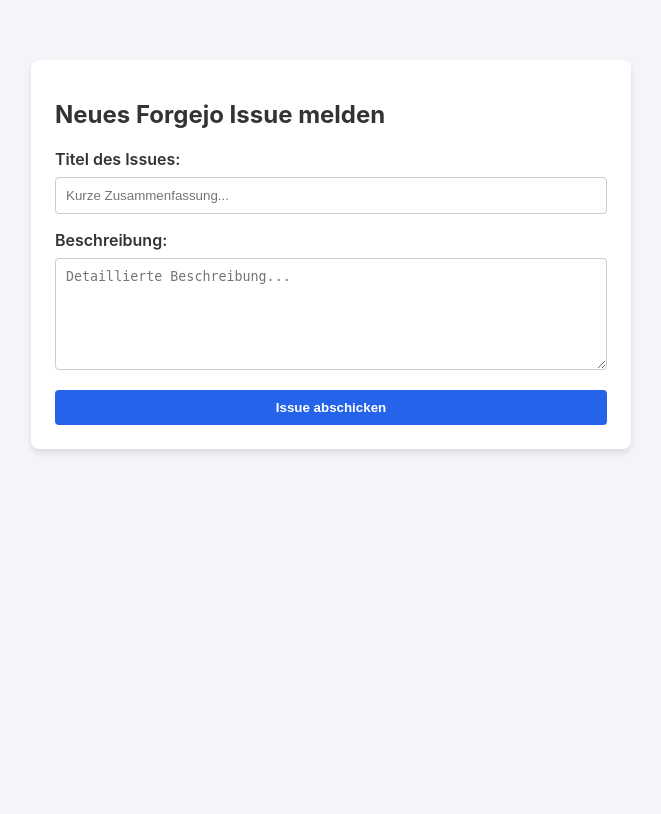
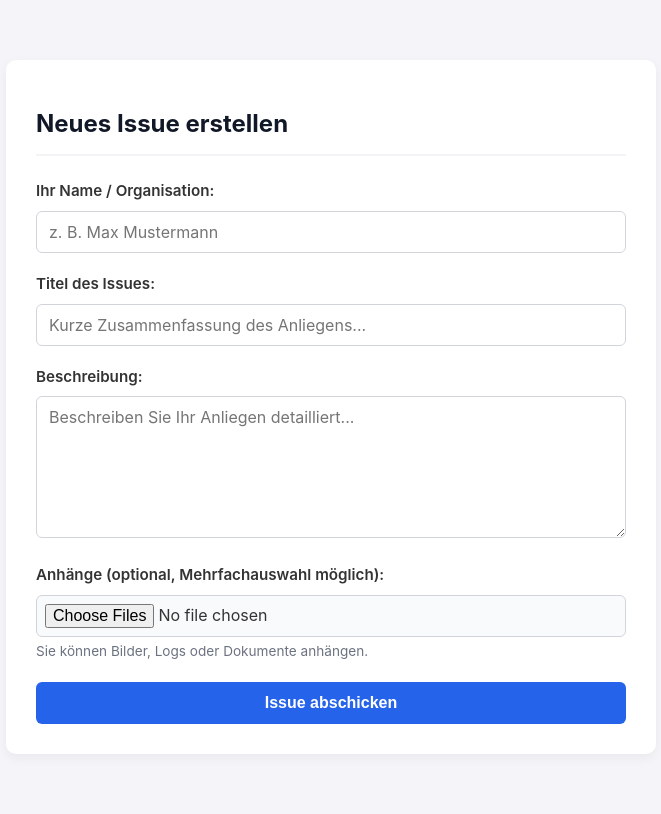
Before and after one commit to lichenscon/forgejo-issue-form, a Flask app: page / in a window 1280 px wide. Shown: the whole page, without its empty margins (309-970 px from the left). Before the commit the page ends 453 px from the top, so only its background shows below. Run offline with Flask 3, Linux system fonts and the light colour scheme.

Commit message:
Name & File Upload

```diff
--- a/app.py
+++ b/app.py
@@ -3,7 +3,6 @@
 from flask import Flask, render_template, request, jsonify
 import requests
 
-# Logging für Produktion konfigurieren
 logging.basicConfig(level=logging.INFO, format='%(asctime)s [%(levelname)s] %(message)s')
 logger = logging.getLogger(__name__)
 
@@ -12,9 +11,7 @@
 FORGEJO_URL = os.environ.get("FORGEJO_URL", "https://forgejo.example.com")
 FORGEJO_REPO = os.environ.get("FORGEJO_REPO", "user/repo")
 FORGEJO_TOKEN = os.environ.get("FORGEJO_TOKEN", "")
-SERVICE_API_KEY = os.environ.get("SERVICE_API_KEY", "")
 
-# Einfache Sicherheits-Header für alle Antworten hinzufügen
 @app.after_request
 def add_security_headers(response):
     response.headers['X-Content-Type-Options'] = 'nosniff'
@@ -28,53 +25,71 @@
 
 @app.route("/submit", methods=["POST"])
 def submit_issue():
-    auth_header = request.headers.get("X-API-Key")
+    # Formulardaten auslesen
+    name = request.form.get("name", "Anonym").strip()
+    title = request.form.get("title", "").strip()
+    body_text = request.form.get("body", "").strip()
 
-    # API-Key erzwingen, falls konfiguriert
-    if SERVICE_API_KEY and auth_header != SERVICE_API_KEY:
-        logger.warning(f"Unautorisierter Zugriffseintrag von IP: {request.remote_addr}")
-        return jsonify({"error": "Unauthorized: Ungültiger oder fehlender API-Key"}), 401
+    if not title:
+        return jsonify({"error": "Titel ist ein Pflichtfeld"}), 400
 
-    if request.is_json:
-        data = request.get_json()
-        title = data.get("title")
-        body = data.get("body", "")
-    else:
-        title = request.form.get("title")
-        body = request.form.get("body", "")
+    # Saubere HTML-Formatierung für das Issue (Markdown/HTML-Mix, den Forgejo rendert)
+    formatted_body = f"""### Neue Einreichung über das Webformular
 
-    if not title or not title.strip():
-        return jsonify({"error": "Titel ist ein Pflichtfeld"}), 400
+**Eingereicht von:** {name if name else "Anonym"}
+
+---
+
+#### Beschreibung:
+{body_text if body_text else "*Keine Beschreibung angegeben.*"}
+
+---
+*Automatisch generiert über das Kontakt- und Supportformular.*
+"""
 
     api_url = f"{FORGEJO_URL.rstrip('/')}/api/v1/repos/{FORGEJO_REPO}/issues"
     headers = {
-        "Authorization": f"token {FORGEJO_TOKEN}",
-        "Content-Type": "application/json"
-    }
-    payload = {
-        "title": title.strip(),
-        "body": body.strip() if body else ""
+        "Authorization": f"token {FORGEJO_TOKEN}"
     }
 
+    # Payload für das Issue (JSON-Daten für den Post-Request)
+    data = {
+        "title": title,
+        "body": formatted_body
+    }
+
+    files = []
     try:
-        response = requests.post(api_url, json=payload, headers=headers, timeout=10)
+        # Anhänge einsammeln und für den Multipart-Upload vorbereiten
+        uploaded_files = request.files.getlist("attachments")
+        for file in uploaded_files:
+            if file and file.filename:
+                # Flask liebt Dateiobjekte im Format ('files', (filename, stream, content_type))
+                files.append(('files', (file.filename, file.read(), file.content_type)))
+
+        # Wenn Anhänge vorhanden sind, nutzt Gitea/Forgejo multipart/form-data statt application/json
+        if files:
+            # Bei Multipart-Uploads müssen die JSON-Felder als einfache Form-Felder übergeben werden
+            response = requests.post(api_url, data=data, files=files, headers=headers, timeout=15)
+        else:
+            headers["Content-Type"] = "application/json"
+            response = requests.post(api_url, json=data, headers=headers, timeout=10)
 
         if response.status_code == 201:
-            logger.info(f"Issue erfolgreich erstellt in {FORGEJO_REPO}")
+            logger.info(f"Issue erfolgreich in {FORGEJO_REPO} erstellt (mit {len(files)} Anhang/Anhängen).")
             if request.is_json or request.headers.get("X-Requested-With") == "XMLHttpRequest":
-                return jsonify({"success": True, "message": "Issue erfolgreich erstellt!"}), 201
+                return jsonify({"success": True, "message": "Issue und Anhänge erfolgreich erstellt!"}), 201
             return render_template("index.html", success=True)
         else:
             logger.error(f"Forgejo-Fehler ({response.status_code}): {response.text}")
             return jsonify({
                 "error": "Fehler beim Erstellen des Issues in Forgejo",
                 "details": response.text
-            }, response.status_code)
+            }), response.status_code
 
     except requests.exceptions.RequestException as e:
         logger.exception("Verbindungsfehler zur Forgejo-API")
         return jsonify({"error": f"Verbindungsfehler: {str(e)}"}), 500
 
 if __name__ == "__main__":
-    # Fallback, falls direkt ausgeführt (wird im Container durch Gunicorn überschrieben)
     app.run(host="0.0.0.0", port=5000)
--- a/templates/index.html
+++ b/templates/index.html
@@ -5,29 +5,126 @@
     <meta name="viewport" content="width=device-width, initial-scale=1.0">
     <title>Forgejo Issue Ersteller</title>
     <style>
-        body { font-family: -apple-system, BlinkMacSystemFont, "Segoe UI", Roboto, sans-serif; max-width: 600px; margin: 40px auto; padding: 20px; background: #f4f4f9; color: #333; }
-        form { background: white; padding: 24px; border-radius: 8px; box-shadow: 0 4px 6px rgba(0,0,0,0.1); }
-        h1 { font-size: 1.5rem; margin-bottom: 20px; }
-        label { display: block; margin-bottom: 8px; font-weight: 600; }
-        input, textarea { width: 100%; padding: 10px; margin-bottom: 16px; border: 1px solid #ccc; border-radius: 4px; box-sizing: border-box; }
-        button { background: #2563eb; color: white; padding: 10px 16px; border: none; border-radius: 4px; cursor: pointer; font-weight: 600; width: 100%; }
-        button:hover { background: #1d4ed8; }
-        .success { background: #d1fae5; color: #065f46; padding: 12px; border-radius: 4px; margin-bottom: 16px; border: 1px solid #a3e635; }
+        :root {
+            --primary: #2563eb;
+            --primary-hover: #1d4ed8;
+            --bg: #f4f4f9;
+            --card-bg: #ffffff;
+            --text: #333333;
+            --border: #d1d5db;
+        }
+        body {
+            font-family: -apple-system, BlinkMacSystemFont, "Segoe UI", Roboto, sans-serif;
+            max-width: 650px;
+            margin: 40px auto;
+            padding: 20px;
+            background: var(--bg);
+            color: var(--text);
+            line-height: 1.5;
+        }
+        form {
+            background: var(--card-bg);
+            padding: 30px;
+            border-radius: 10px;
+            box-shadow: 0 4px 12px rgba(0,0,0,0.05);
+        }
+        h1 {
+            font-size: 1.5rem;
+            margin-bottom: 24px;
+            color: #111827;
+            border-bottom: 2px solid #f3f4f6;
+            padding-bottom: 12px;
+        }
+        .form-group {
+            margin-bottom: 20px;
+        }
+        label {
+            display: block;
+            margin-bottom: 8px;
+            font-weight: 600;
+            font-size: 0.95rem;
+        }
+        input[type="text"], textarea, input[type="file"] {
+            width: 100%;
+            padding: 10px 12px;
+            border: 1px solid var(--border);
+            border-radius: 6px;
+            box-sizing: border-box;
+            font-size: 1rem;
+            font-family: inherit;
+        }
+        input[type="text"]:focus, textarea:focus {
+            outline: none;
+            border-color: var(--primary);
+            box-shadow: 0 0 0 3px rgba(37, 99, 235, 0.1);
+        }
+        input[type="file"] {
+            background: #f9fafb;
+            padding: 8px;
+            cursor: pointer;
+        }
+        textarea {
+            resize: vertical;
+        }
+        button {
+            background: var(--primary);
+            color: white;
+            padding: 12px 16px;
+            border: none;
+            border-radius: 6px;
+            cursor: pointer;
+            font-weight: 600;
+            width: 100%;
+            font-size: 1rem;
+            transition: background 0.2s;
+        }
+        button:hover {
+            background: var(--primary-hover);
+        }
+        .success {
+            background: #ecfdf5;
+            color: #065f46;
+            padding: 14px;
+            border-radius: 6px;
+            margin-bottom: 20px;
+            border: 1px solid #a7f3d0;
+            font-weight: 500;
+        }
+        .hint {
+            font-size: 0.85rem;
+            color: #6b7280;
+            margin-top: 4px;
+        }
     </style>
 </head>
 <body>
-    <form action="/submit" method="POST">
-        <h1>Neues Forgejo Issue melden</h1>
+    <form action="/submit" method="POST" enctype="multipart/form-data">
+        <h1>Neues Issue erstellen</h1>
 
         {% if success %}
-            <div class="success"><strong>Erfolg!</strong> Das Issue wurde erfolgreich im Repository angelegt.</div>
+            <div class="success">✔ Das Issue wurde erfolgreich inklusive Anhänge im Repository angelegt!</div>
         {% endif %}
 
-        <label for="title">Titel des Issues:</label>
-        <input type="text" id="title" name="title" placeholder="Kurze Zusammenfassung..." required>
+        <div class="form-group">
+            <label for="name">Ihr Name / Organisation:</label>
+            <input type="text" id="name" name="name" placeholder="z. B. Max Mustermann" required>
+        </div>
 
-        <label for="body">Beschreibung:</label>
-        <textarea id="body" name="body" rows="6" placeholder="Detaillierte Beschreibung..."></textarea>
+        <div class="form-group">
+            <label for="title">Titel des Issues:</label>
+            <input type="text" id="title" name="title" placeholder="Kurze Zusammenfassung des Anliegens..." required>
+        </div>
+
+        <div class="form-group">
+            <label for="body">Beschreibung:</label>
+            <textarea id="body" name="body" rows="6" placeholder="Beschreiben Sie Ihr Anliegen detailliert..."></textarea>
+        </div>
+
+        <div class="form-group">
+            <label for="attachments">Anhänge (optional, Mehrfachauswahl möglich):</label>
+            <input type="file" id="attachments" name="attachments" multiple>
+            <div class="hint">Sie können Bilder, Logs oder Dokumente anhängen.</div>
+        </div>
 
         <button type="submit">Issue abschicken</button>
     </form>
```
